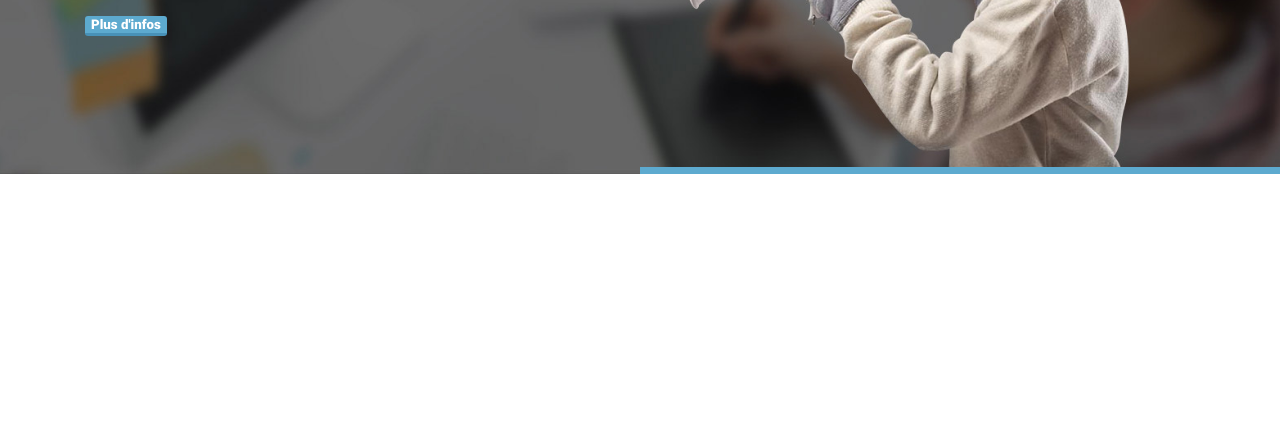
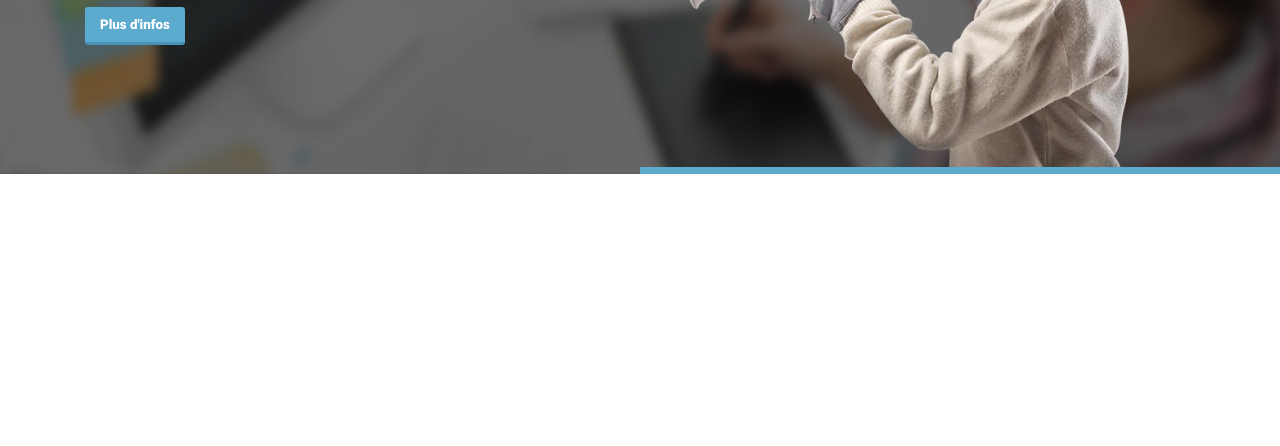
Before and after one commit to mthdht/webAgencyOC, a plain HTML site: page index.html in a window 1280 px wide. Shown: the part 354-800 px from the top of the page. Drawn offline with Linux system fonts and the light colour scheme.

Commit message:
correct button of header

```diff
--- a/css/custom.css
+++ b/css/custom.css
@@ -161,7 +161,7 @@ h1 {
     border-radius: 3px;
     font-family: Roboto-Black;
     cursor: pointer;
-    padding: 10cd px 15px;
+    padding: 10px 15px;
 }
 
 .prev, .next {
```
Also changed, not shown: 1 other file.
